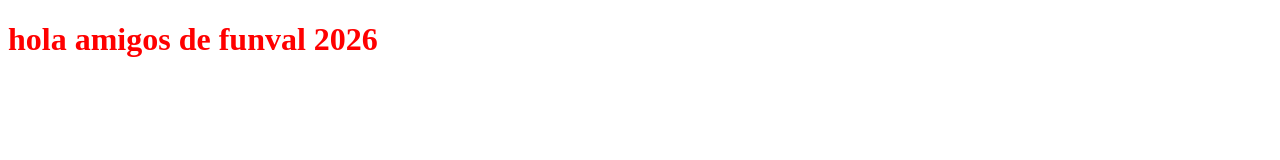
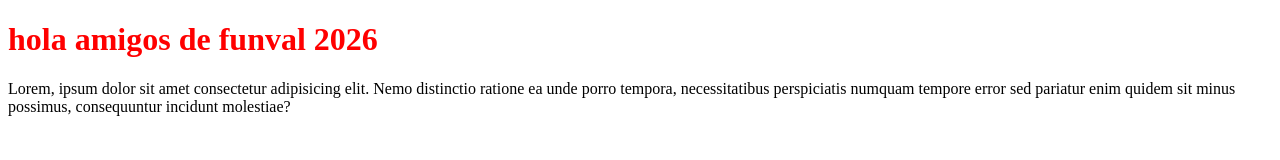
Before and after one commit to kevindandrew/funval-pruebas, a plain HTML site: page index.html in a window 1280 px wide. Drawn offline with Linux system fonts and the light colour scheme.

Commit message:
parrafo de funval incluido

```diff
--- a/index.html
+++ b/index.html
@@ -8,5 +8,11 @@
   </head>
   <body>
     <h1>hola amigos de funval 2026</h1>
+    <p>
+      Lorem, ipsum dolor sit amet consectetur adipisicing elit. Nemo distinctio
+      ratione ea unde porro tempora, necessitatibus perspiciatis numquam tempore
+      error sed pariatur enim quidem sit minus possimus, consequuntur incidunt
+      molestiae?
+    </p>
   </body>
 </html>
```
